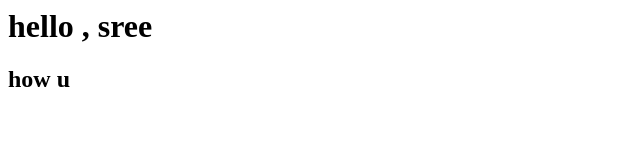
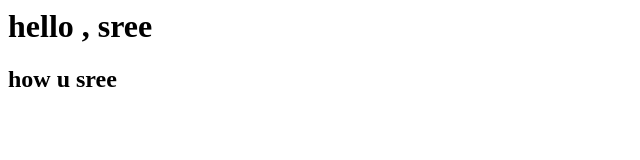
Before and after one commit to sreejalekkala22/jenkins-demo, a plain HTML site: page index.html in a window 1280 px wide. Shown: the full height of the page, 0-640 px from the left. Drawn offline with Linux system fonts and the light colour scheme.

Commit message:
index.html

```diff
--- a/index.html
+++ b/index.html
@@ -4,6 +4,6 @@
   </head>
   <body>
     <h1>hello , sree</h1>
-    <h2>how u </h2>
+    <h2>how u  sree</h2>
   </body>
 </html>
```
